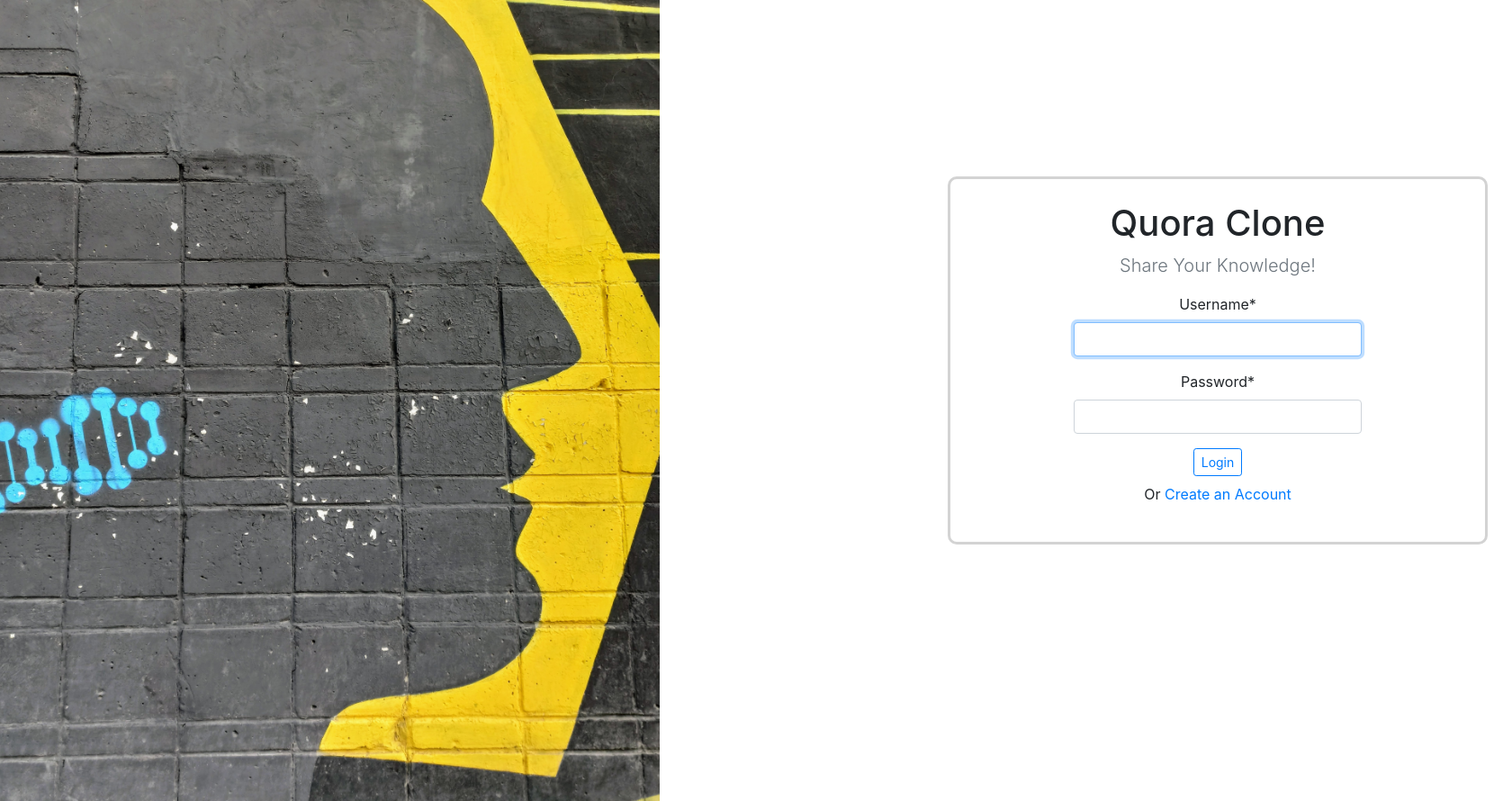
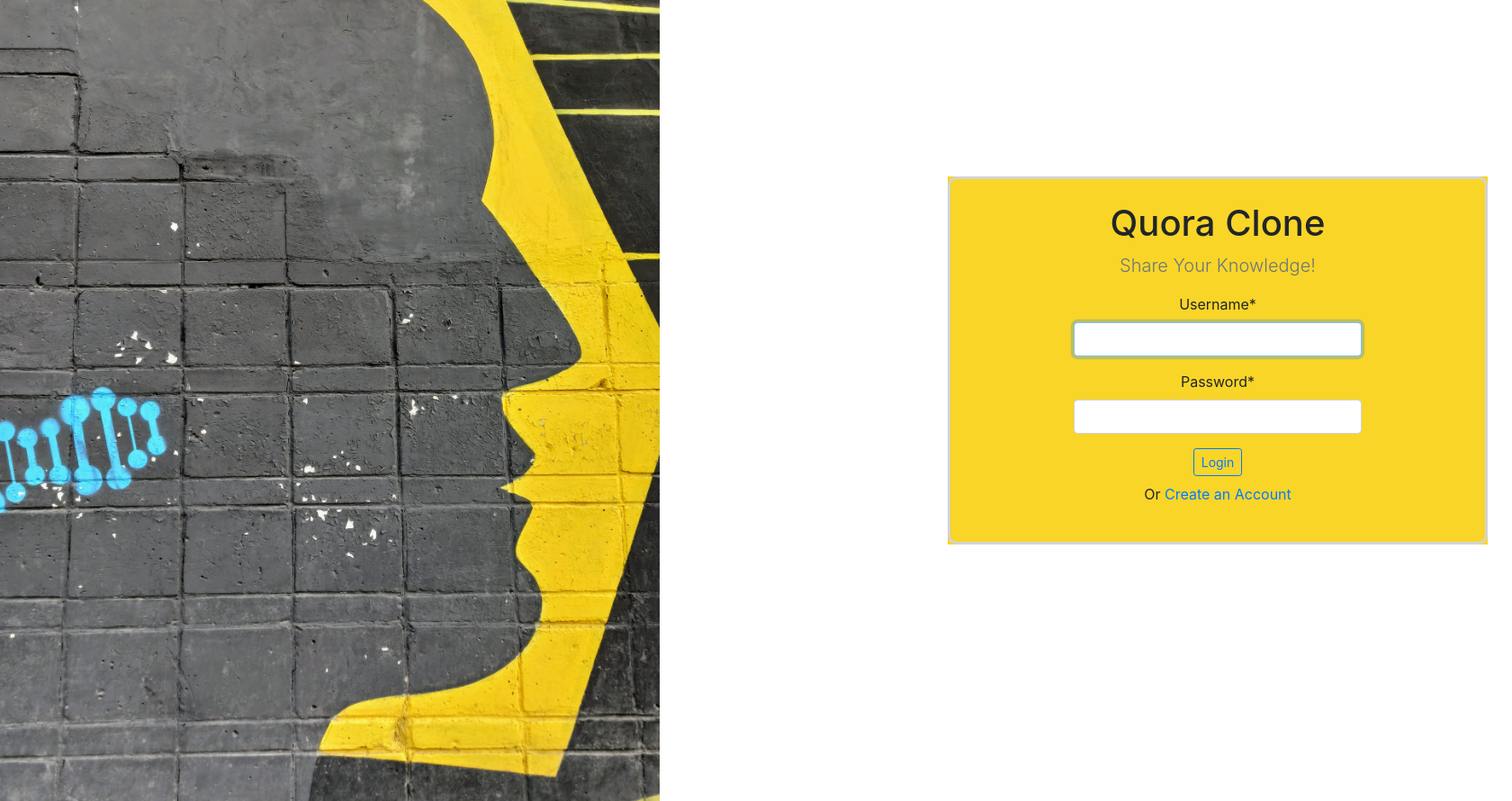
Before and after one commit to jordanengstrom/quora_clone, a Django app: page /accounts/login/ in a window 1680 px wide. Shown: the whole page at 90% size. Run offline with Django 3.2, Linux system fonts and the light colour scheme; some libraries are stand-ins or nearby versions.

Commit message:
organized and re-formatted css template

```diff
--- a/quora_clone/templates/auth_layout.html
+++ b/quora_clone/templates/auth_layout.html
@@ -1,10 +1,21 @@
 {%  extends "base.html" %}
 {% block style %}
 <style>
-    div {
-      display: flex;
-      flex-direction: column;
-      justify-content: center;
+.auth-box {
+  border: 3px solid lightgrey;
+  border-radius: 10px;
+  padding-top: 25px;
+  padding-bottom: 25px;
+  width: 600px;
+}
+#border-box-1 {
+  background-color: #f9d528
+}
+#border-box-2 {
+  background-color: #5aebfa;
+}
+#border-box-3 {
+  background-color: #f9d528
 }
 .container {
   height: 100vh;
@@ -15,35 +26,30 @@
   margin-left: 21rem;
   margin-right: 0rem;
 }
+div {
+  display: flex;
+  flex-direction: column;
+  justify-content: center;
+}
 .flex-child {
   position: relative;
   flex: 1;
 }
-    #question-head-img {
-        width: 46rem;
-        height: auto;
-    }
-    .question-head-container {
-
-    }
 .login-form-container {
   width: 20rem;
-        margin: auto;
-    }
-    .registration-form-container {
-        width: 400px;
   margin: auto;
 }
 .outer-area {
   margin-right: -12rem;
   padding-left: 20rem;
 }
-    .auth-box {
-        border: 3px solid lightgrey;
-        border-radius: 10px;
-        padding-top: 25px;
-        padding-bottom: 25px;
-        width: 600px;
+#question-head-img {
+  width: 46rem;
+  height: auto;
+}
+.registration-form-container {
+  width: 400px;
+  margin: auto;
 }
 </style>
 {%  endblock %}
@@ -57,6 +63,9 @@
 
   <div class="flex-child">
     <div class="outer-area">
+      <div id="border-box-1">
+        <div id="border-box-2">
+          <div id="border-box-3">
               <div class="auth-box text-center">
                   {% block auth %}
                   {% endblock %}
@@ -64,4 +73,7 @@
           </div>
         </div>
       </div>
+    </div>
+  </div>
+</div>
 {% endblock %}
--- a/quora_clone/templates/base.html
+++ b/quora_clone/templates/base.html
@@ -22,3 +22,5 @@
 
     </body>
 </html>
+
+{# #5aebfa, #f9d528 #}
```
Lines whose indentation alone changed are shown as unchanged.
